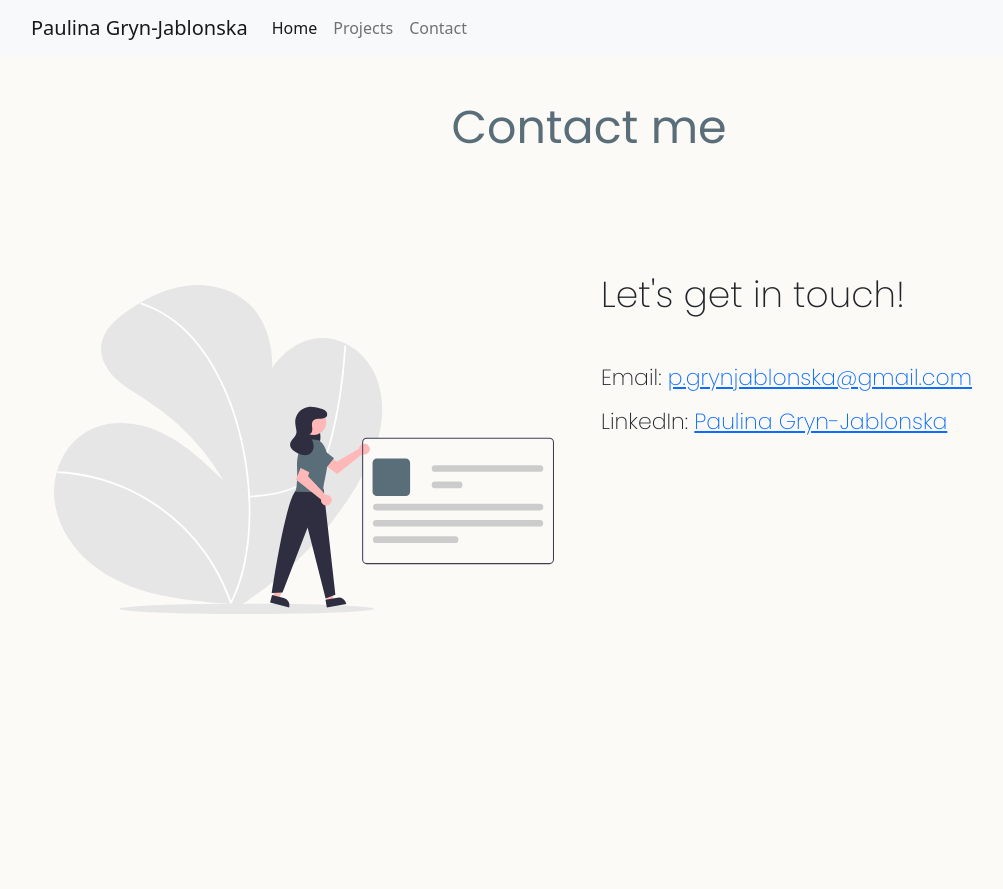
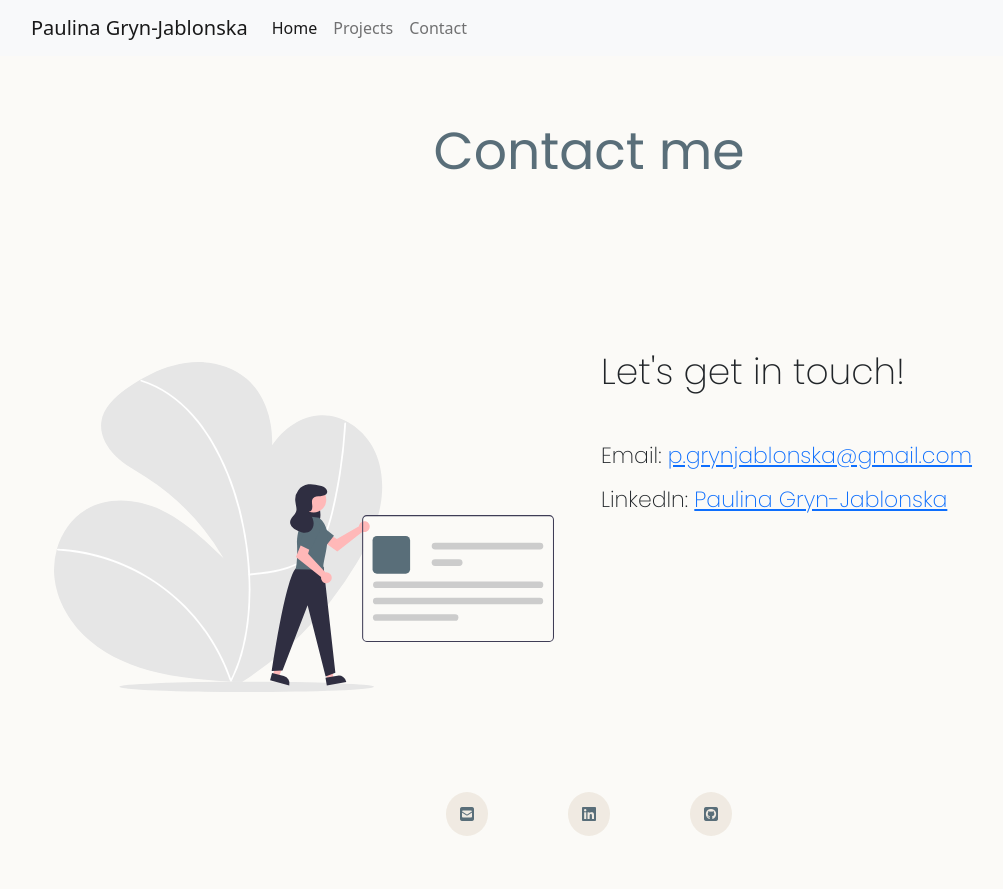
Before and after one commit to PaulinaGJ/Portfolio-project, a plain HTML site: page contact.html in a window 1280 px wide. Shown: the whole page, without its empty margins (51-1054 px from the left). Before the commit the page ends 800 px from the top, so only its background shows below. Drawn offline with nearby package versions, Linux system fonts and the light colour scheme.

Commit message:
Added footer

```diff
--- a/contact.html
+++ b/contact.html
@@ -64,7 +64,7 @@
           <div class="col-md-6">
             <img
               src="img/cont.svg"
-              alt="Yoga project"
+              alt="Contact icon"
               class="img-fluid project-img"
             />
           </div>
@@ -79,6 +79,18 @@
 
             </p>
           </div>
+          <footer>
+ <div class="social-links d-flex justify-content-center">
+  <a href="mailto:p.grynjablonska@gmail.com" target="_blank">
+   <i class="fa-solid fa-square-envelope"></i></a>
+   <a href="https://www.linkedin.com/in/paulina-gryn-jablonska-159371224/" target="_blank">
+   <i class="fa-brands fa-linkedin"></i></a>
+  <a href="https://github.com/PaulinaGJ" target="_blank">
+ <i class="fa-brands fa-square-github"></i></a>
+</div>
+
+
+</footer>
         </div>
   </body>
 </html>
--- a/src/styles.css
+++ b/src/styles.css
@@ -1,7 +1,7 @@
 :root {
   --primary-color: #596e79;
   --secondary-color: #dfd3c3;
-  --text-color: rgb(47, 46, 65);
+  --text-color: #1e262a;
   --main-font: "Poppins", sans-serif;
   --background-color: #f0ece241;
 }
@@ -82,9 +82,9 @@ body {
   text-align: center;
   font-family: var(--main-font);
   font-weight: 400;
-  font-size: 46px;
-  margin-top: 100px;
-  margin-bottom: 70px;
+  font-size: 52px;
+  margin-top: 120px;
+  margin-bottom: 120px;
   color: var(--primary-color);
 }
 
@@ -105,14 +105,32 @@ body {
   font-family: var(--main-font);
   font-weight: 200;
 }
-
+.project-block {
+  margin-top: 80px;
+}
 .contact-me {
   font-family: var(--main-font);
   font-size: 22px;
   font-weight: 200;
   line-height: 2;
   margin-top: 40px;
+  font-size: 18x;
 }
+
+footer .social-links a {
+  color: var(--primary-color);
+  margin: 100px 40px;
+  background: #dfd3c36a;
+  padding: 10px 14px;
+  border-radius: 50%;
+  transition: all 150ms ease-in-out;
+  margin-bottom: 50px;
+}
+footer .social-links a:hover {
+  color: #dfd3c36a;
+  background-color: var(--primary-color);
+}
+
 @media (max-width: 900px) {
   .project-img {
     width: 400px;
```
Also changed, not shown: index.html (+12 -3 lines), projects.html (+15 -3 lines).
